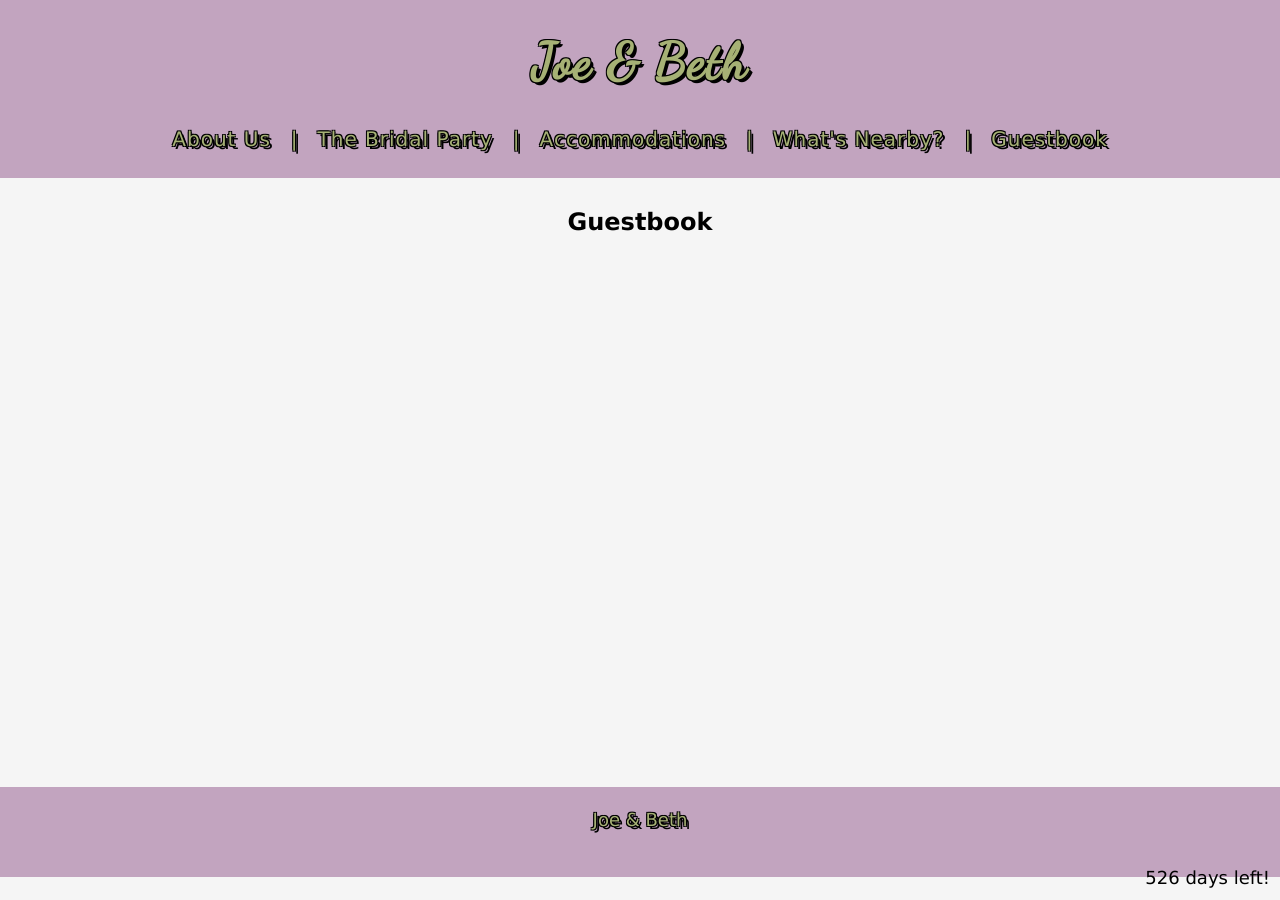
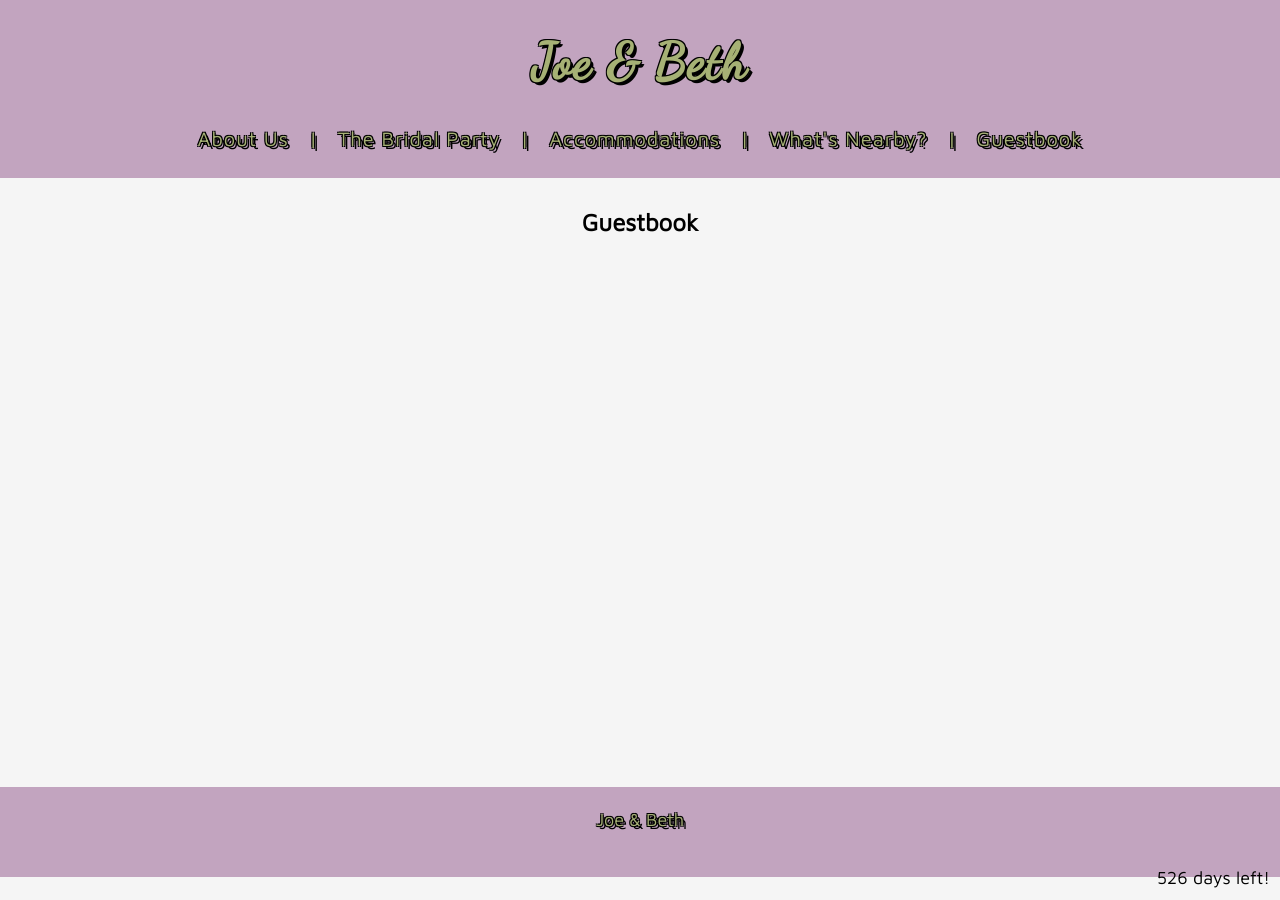
Before and after one commit to joeandbeth2017/joeandbeth2017.github.io, a Jekyll site: the page built from _posts/2015-11-01-guestbook.md, in a window 1280 px wide. Built offline with Jekyll 4.4.1, drawn with Linux system fonts in a browser that asks for light colours.

Commit message:
moar font changes

```diff
--- a/_layouts/default.html
+++ b/_layouts/default.html
@@ -1,7 +1,7 @@
 <!DOCTYPE html>
 <html lang="en-us">
 	<head>
-		<link href='https://fonts.googleapis.com/css?family={{ site.font | url_encode }}' rel='stylesheet' type='text/css'>
+		<link href='https://fonts.googleapis.com/css?family=Maven+Pro|{{ site.font | url_encode }}' rel='stylesheet' type='text/css'>
 
 		<title>{{ site.groom }} &amp; {{ site.bride }} - {{ page.title }}</title>
 
--- a/style.scss
+++ b/style.scss
@@ -18,7 +18,7 @@ html {
 }
 
 body {
-  font: 18px/1.4 Verdana, Geneva, sans-serif;
+  font: 18px/1.4 'Maven Pro', sans-serif;
   color: black;
   background-color: whitesmoke;
   height: 100%;
```
